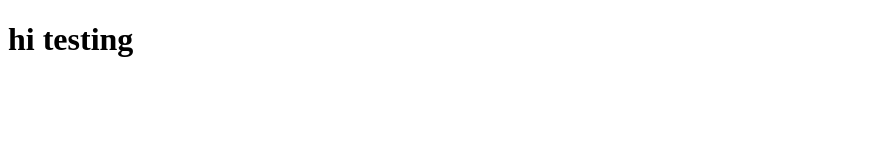
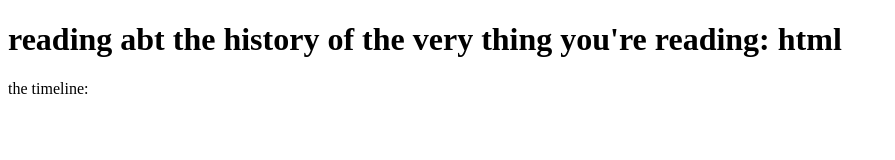
Before and after one commit to ehwangbo/exercise3, a plain HTML site: page index.html in a window 1280 px wide. Shown: the whole page, without its empty margins (0-895 px from the left). Drawn offline with Linux system fonts and the light colour scheme.

Commit message:
Add files via upload

```diff
--- a/index.html
+++ b/index.html
@@ -8,7 +8,10 @@
 </head>
 <body>
     <h1>
-        hi testing
+        reading abt the history of the very thing you're reading: html
     </h1>
+    <p1>
+        the timeline:
+    </p1>
 </body>
 </html>
```
